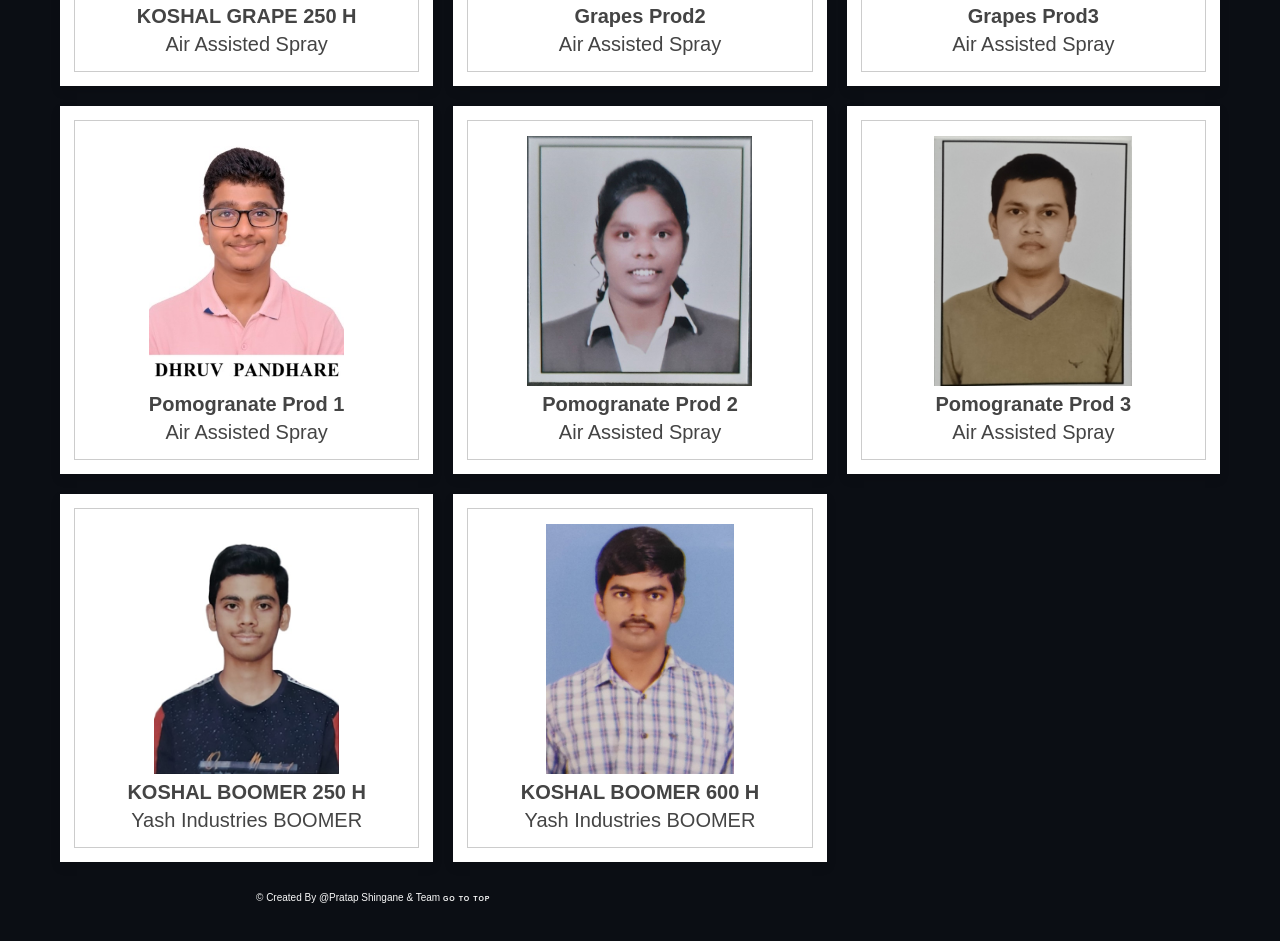
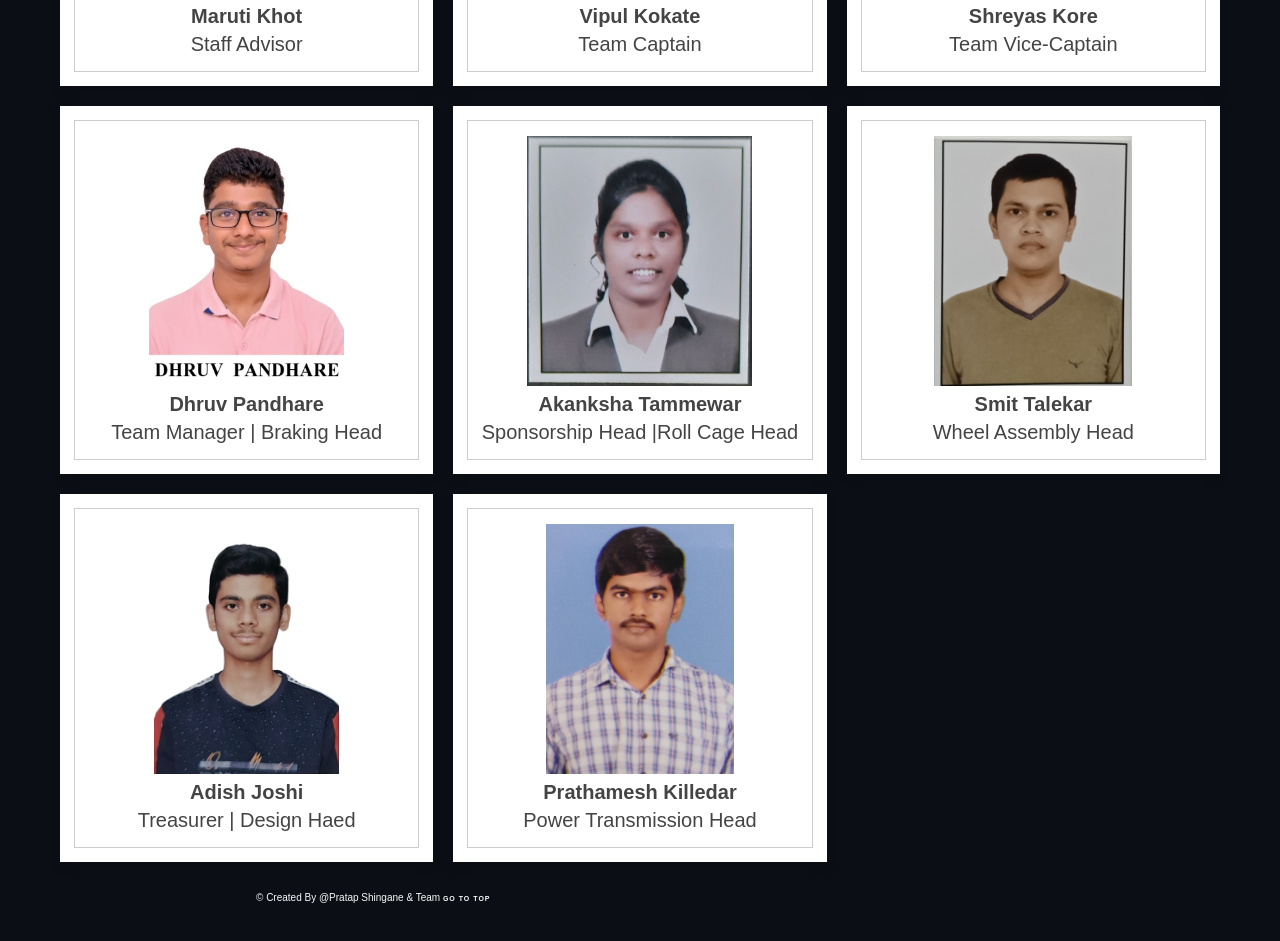
Before and after one commit to Team-Aaryans/WCE-Sangli, a plain HTML site: page team.html in a window 1280 px wide. Shown: the part 409-1350 px from the top of the page. Drawn offline with nearby package versions, Linux system fonts and the light colour scheme; files whose address does not match are found by name; a web font is replaced by a local one.

Commit message:
adding team

```diff
--- a/team.html
+++ b/team.html
@@ -45,8 +45,8 @@
 
       <div class="product" data-name="p-1">
          <img src="product/staff.jpeg" alt="">
-         <h3>KOSHAL GRAPE 250 H</h3>
-         <div class="price">Air Assisted Spray</div>
+         <h3>Maruti Khot</h3>
+         <div class="price">Staff Advisor</div>
          <!-- <a href="#" target="_blank" class="fa fa-instagram"></a>
          <a href="#" target="_blank" class="fa fa-twitter"></a>
          <a href="#" target="_blank" class="fa fa-facebook"></a>
@@ -57,44 +57,44 @@
 
       <div class="product" data-name="p-2">
          <img src="product/captain.jpg" alt="">
-         <h3>Grapes prod2</h3>
-         <div class="price">Air Assisted Spray</div>
+         <h3>Vipul Kokate</h3>
+         <div class="price">Team Captain</div>
       </div>
 
       <div class="product" data-name="p-3">
          <img src="product/vice captain.jpg" alt="">
-         <h3>Grapes prod3</h3>
-         <div class="price">Air Assisted Spray</div>
+         <h3>Shreyas Kore</h3>
+         <div class="price">Team Vice-Captain</div>
       </div>
 
       <div class="product" data-name="p-4">
          <img src="product/teamManager.jpg" alt="">
-         <h3>Pomogranate prod 1</h3>
-         <div class="price">Air Assisted Spray</div>
+         <h3>Dhruv Pandhare</h3>
+         <div class="price">Team Manager | Braking Head</div>
       </div>
 
       <div class="product" data-name="p-5">
          <img src="product/sponsorship.jpeg" alt="">
-         <h3>Pomogranate prod 2</h3>
-         <div class="price">Air Assisted Spray</div>
+         <h3>Akanksha Tammewar</h3>
+         <div class="price">Sponsorship Head |Roll cage Head</div>
       </div>
 
       <div class="product" data-name="p-6">
          <img src="product/wheelAssembly head.jpeg" alt="">
-         <h3>Pomogranate prod 3</h3>
-         <div class="price">Air Assisted Spray</div>
+         <h3>Smit Talekar</h3>
+         <div class="price">Wheel Assembly Head</div>
       </div>
 
       <div class="product" data-name="p-4">
          <img src="product/treasurerdesign.jpg" alt="">
-         <h3>KOSHAL BOOMER 250 H </h3>
-         <div class="price">Yash Industries BOOMER</div>
+         <h3>Adish Joshi</h3>
+         <div class="price">Treasurer | Design Haed</div>
       </div>
 
       <div class="product" data-name="p-5">
          <img src="product/powerTransmission.jpeg" alt="">
-         <h3>KOSHAL BOOMER 600 H </h3>
-         <div class="price">Yash Industries BOOMER</div>
+         <h3>Prathamesh Killedar</h3>
+         <div class="price">Power Transmission Head</div>
       </div>
 
       <!-- <div class="product" data-name="p-6">
```
